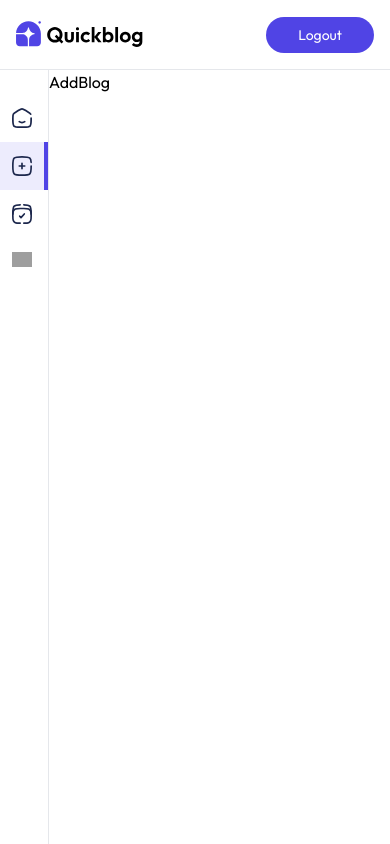
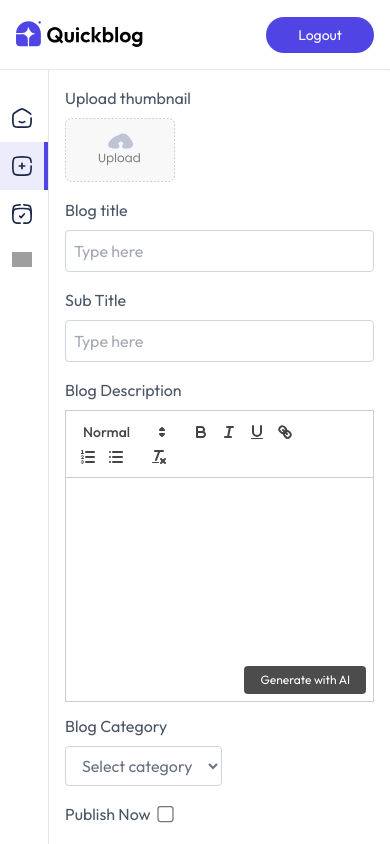
Before and after one commit to akshaychavan23031998/MERN_AI_QuickBlog_App, a React (Vite) app in the folder client/: page /admin/addBlog in a window 390 px wide. Built offline with nearby package versions, Linux system fonts and the light colour scheme; grey boxes are pictures that could not be loaded.

Commit message:
Completed the Admin Add Blog Page and with this completed the Frontend part of Quick_Blog.

```diff
--- a/client/package.json
+++ b/client/package.json
@@ -13,6 +13,7 @@
     "@tailwindcss/vite": "^4.1.12",
     "moment": "^2.30.1",
     "motion": "^12.23.12",
+    "quill": "^2.0.3",
     "react": "^19.1.1",
     "react-dom": "^19.1.1",
     "react-router-dom": "^7.8.1",
--- a/client/src/App.jsx
+++ b/client/src/App.jsx
@@ -8,6 +8,7 @@
 import ListBlog from "./pages/admin/ListBlog";
 import Comments from "./pages/admin/Comments";
 import Login from "./components/admin/Login";
+import "quill/dist/quill.snow.css";
 
 const App = () => {
   return (
--- a/client/src/pages/admin/AddBlog.jsx
+++ b/client/src/pages/admin/AddBlog.jsx
@@ -1,9 +1,121 @@
-import React from 'react'
+import React, { useEffect, useRef, useState } from "react";
+import { assets, blogCategories } from "../../assets/assets";
+import Quill from "quill";
 
 const AddBlog = () => {
+  const editorRef = useRef(null);
+  const quillRef = useRef(null);
+
+  const [image, setImage] = useState(false);
+  const [title, setTitle] = useState("");
+  const [subtitle, setSubtitle] = useState("");
+  const [category, setCategory] = useState("startup");
+  const [isPublished, setIsPublished] = useState(false);
+
+  const onSubmitHandler = async (e) => {
+    e.preventDefault();
+  };
+
+  const generateContent = async (e) => {
+    e.preventDefault();
+  };
+
+  useEffect(() => {
+    // Initiate Quill only once
+    if (!quillRef.current && editorRef.current) {
+      quillRef.current = new Quill(editorRef.current, { theme: "snow" });
+    }
+  }, []);
+
   return (
-    <div>AddBlog</div>
-  )
-}
+    <form
+      onSubmit={onSubmitHandler}
+      className="flex-1 bg-blue-50/50 text-gray-600 h-full overflow-scroll"
+    >
+      <div className="bg-white w-full max-w-3xl p-4 md:p-10 sm:m-10 shadow rounded">
+        <p>Upload thumbnail</p>
+        <label htmlFor="image">
+          <img
+            src={!image ? assets.upload_area : URL.createObjectURL(image)}
+            alt=""
+            className="mt-2 h-16 rounded cursor-pointer"
+          />
+          <input
+            onChange={(e) => setImage(e.target.files[0])}
+            type="file"
+            id="image"
+            hidden
+            required
+          />
+        </label>
 
-export default AddBlog
+        <p className="mt-4">Blog title</p>
+        <input
+          type="text"
+          placeholder="Type here"
+          required
+          className="w-full max-w-lg mt-2 p-2 border border-gray-300 outline-none rounded"
+          onChange={(e) => setTitle(e.target.value)}
+          value={title}
+        />
+
+        <p className="mt-4">Sub Title</p>
+        <input
+          type="text"
+          placeholder="Type here"
+          required
+          className="w-full max-w-lg mt-2 p-2 border border-gray-300 outline-none rounded"
+          onChange={(e) => setSubtitle(e.target.value)}
+          value={subtitle}
+        />
+
+        <p className="mt-4">Blog Description</p>
+        <div className="max-w-lg h-74 pb-16 sm:pb-10 pt-2 relative">
+          <div ref={editorRef}></div>
+          <button
+            className="absolute bottom-1 right-2 ml-2 text-xs text-white bg-black/70 px-4 py-1.5 rounded hover:underline cursor-pointer"
+            type="button"
+            onClick={generateContent}
+          >
+            Generate with AI
+          </button>
+        </div>
+
+        <p className="mt-4">Blog Category</p>
+        <select
+          onChange={(e) => setCategory(e.target.value)}
+          name="category"
+          className="mt-2 px-3 py-2 border text-gray-500 border-gray-300 outline-none rounded"
+        >
+          <option>Select category</option>
+          {blogCategories.map((item, index) => {
+            return (
+              <option key={index} value={item}>
+                {item}
+              </option>
+            );
+          })}
+        </select>
+
+        <div className="flex gap-2 mt-4">
+          <p>Publish Now</p>
+          <input
+            type="checkbox"
+            checked={isPublished}
+            className="scale-125 cursor-pointer"
+            onChange={(e) => setIsPublished(e.target.checked)}
+          />
+        </div>
+
+        <button
+          type="submit"
+          className="mt-8 w-40 h-10 bg-primary text-white rounded cursor-pointer text-sm"
+        >
+          Add Blog
+        </button>
+      </div>
+    </form>
+  );
+};
+
+export default AddBlog;
--- a/client/src/pages/admin/Comments.jsx
+++ b/client/src/pages/admin/Comments.jsx
@@ -4,7 +4,7 @@
 
 const Comments = () => {
   const [comments, setComments] = useState([]);
-  const [filter, setFilter] = useState("");
+  const [filter, setFilter] = useState('Not Approved');
 
   const fetchComments = async () => {
     setComments(comments_data);
```
Also changed, not shown: 1 other file (tests, documents, lock files or other folders).
